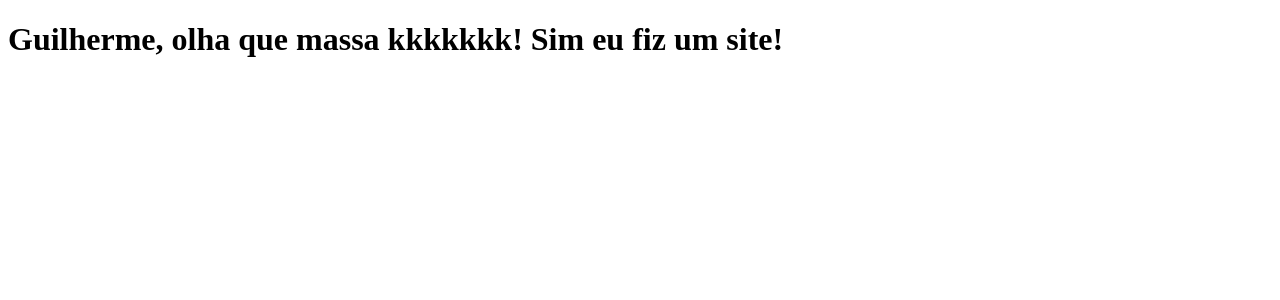
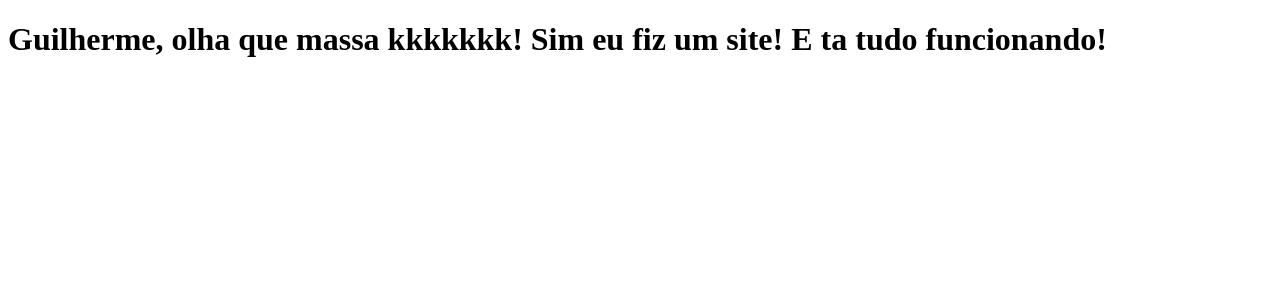
Before and after one commit to aprendendohenrique/clone-tabnews, a Next.js app: page / in a window 1280 px wide. Shown: the top 300 px of the page. Built offline with nearby package versions, Linux system fonts and the light colour scheme.

Commit message:
atualizacao da frase

```diff
--- a/pages/index.js
+++ b/pages/index.js
@@ -1,5 +1,5 @@
 function Home () {
-    return <h1>Guilherme, olha que massa kkkkkkk! Sim eu fiz um site!</h1>
+    return <h1>Guilherme, olha que massa kkkkkkk! Sim eu fiz um site! E ta tudo funcionando!</h1>
 }
 
 export default Home;
```
